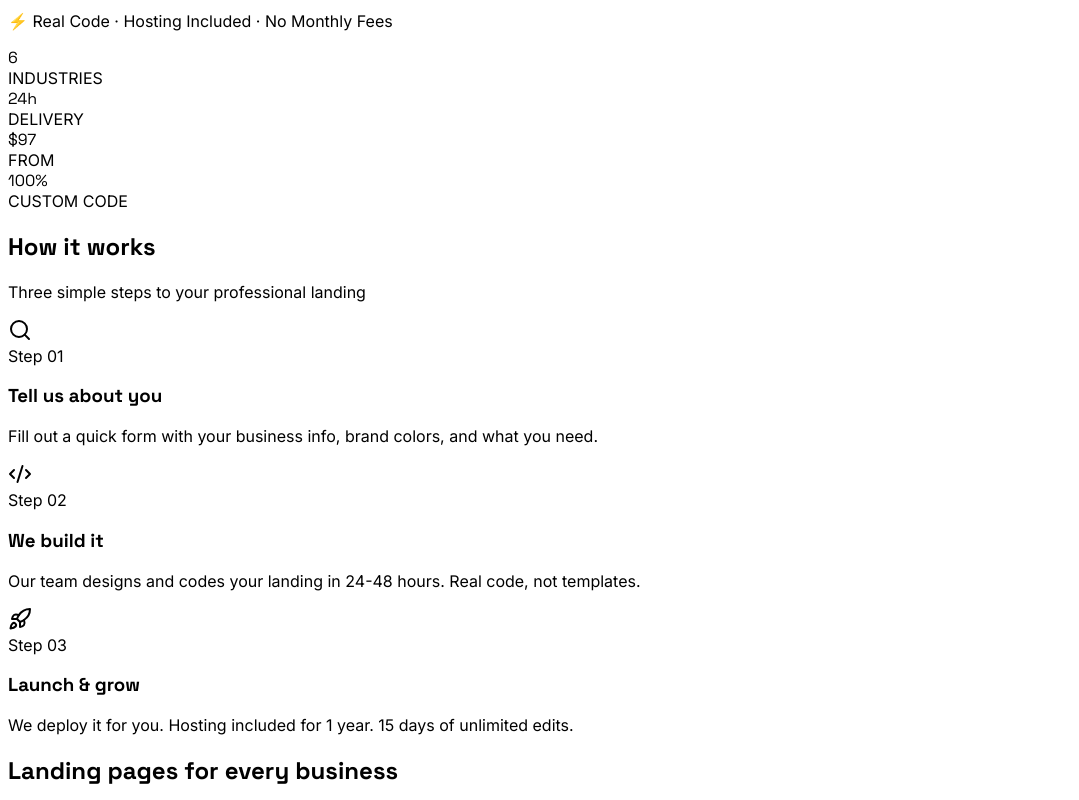
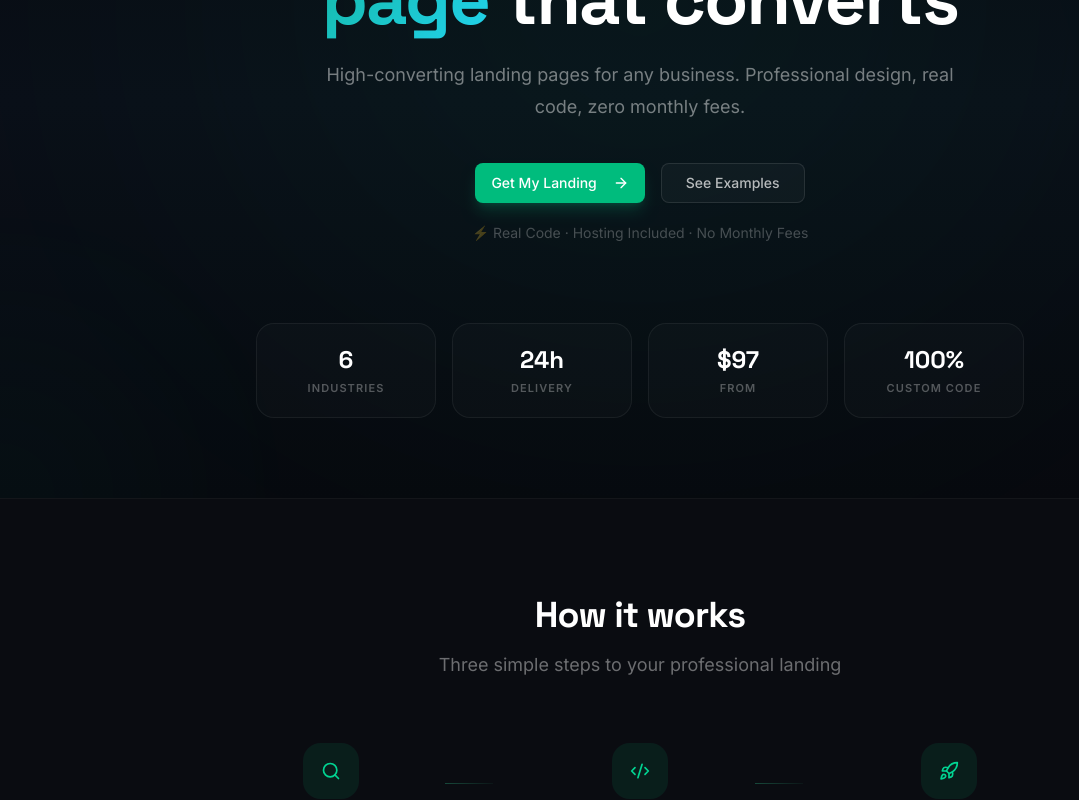
Before and after one commit to RanuK12/landing-factory, a Next.js app: page / in a window 1280 px wide. Shown: the part 360-1160 px from the top of the page, without its empty margins (0-1079 px from the left). Built offline with nearby package versions, Linux system fonts and the light colour scheme.

Commit message:
fix: restore missing Tailwind CSS imports and theme variables in globals.css
- Add @import 'tailwindcss', 'tw-animate-css' and 'shadcn/tailwind.css'.
- Add shadcn/ui css variables block under @theme and :root selectors.
- Restore @layer base configuration.

```diff
--- a/src/app/globals.css
+++ b/src/app/globals.css
@@ -1,4 +1,133 @@
+@import "tailwindcss";
+@import "tw-animate-css";
+@import "shadcn/tailwind.css";
 
+@custom-variant dark (&:is(.dark *));
+
+@theme inline {
+  --color-background: var(--background);
+  --color-foreground: var(--foreground);
+  --font-sans: var(--font-inter), system-ui, sans-serif;
+  --font-mono: var(--font-geist-mono), monospace;
+  --font-heading: var(--font-space-grotesk), system-ui, sans-serif;
+  --color-sidebar-ring: var(--sidebar-ring);
+  --color-sidebar-border: var(--sidebar-border);
+  --color-sidebar-accent-foreground: var(--sidebar-accent-foreground);
+  --color-sidebar-accent: var(--sidebar-accent);
+  --color-sidebar-primary-foreground: var(--sidebar-primary-foreground);
+  --color-sidebar-primary: var(--sidebar-primary);
+  --color-sidebar-foreground: var(--sidebar-foreground);
+  --color-sidebar: var(--sidebar);
+  --color-chart-5: var(--chart-5);
+  --color-chart-4: var(--chart-4);
+  --color-chart-3: var(--chart-3);
+  --color-chart-2: var(--chart-2);
+  --color-chart-1: var(--chart-1);
+  --color-ring: var(--ring);
+  --color-input: var(--input);
+  --color-border: var(--border);
+  --color-destructive: var(--destructive);
+  --color-accent-foreground: var(--accent-foreground);
+  --color-accent: var(--accent);
+  --color-muted-foreground: var(--muted-foreground);
+  --color-muted: var(--muted);
+  --color-secondary-foreground: var(--secondary-foreground);
+  --color-secondary: var(--secondary);
+  --color-primary-foreground: var(--primary-foreground);
+  --color-primary: var(--primary);
+  --color-popover-foreground: var(--popover-foreground);
+  --color-popover: var(--popover);
+  --color-card-foreground: var(--card-foreground);
+  --color-card: var(--card);
+  --radius-sm: calc(var(--radius) * 0.6);
+  --radius-md: calc(var(--radius) * 0.8);
+  --radius-lg: var(--radius);
+  --radius-xl: calc(var(--radius) * 1.4);
+  --radius-2xl: calc(var(--radius) * 1.8);
+  --radius-3xl: calc(var(--radius) * 2.2);
+  --radius-4xl: calc(var(--radius) * 2.6);
+}
+
+:root {
+  --background: oklch(1 0 0);
+  --foreground: oklch(0.145 0 0);
+  --card: oklch(1 0 0);
+  --card-foreground: oklch(0.145 0 0);
+  --popover: oklch(1 0 0);
+  --popover-foreground: oklch(0.145 0 0);
+  --primary: oklch(0.205 0 0);
+  --primary-foreground: oklch(0.985 0 0);
+  --secondary: oklch(0.97 0 0);
+  --secondary-foreground: oklch(0.205 0 0);
+  --muted: oklch(0.97 0 0);
+  --muted-foreground: oklch(0.556 0 0);
+  --accent: oklch(0.97 0 0);
+  --accent-foreground: oklch(0.205 0 0);
+  --destructive: oklch(0.577 0.245 27.325);
+  --border: oklch(0.922 0 0);
+  --input: oklch(0.922 0 0);
+  --ring: oklch(0.708 0 0);
+  --chart-1: oklch(0.87 0 0);
+  --chart-2: oklch(0.556 0 0);
+  --chart-3: oklch(0.439 0 0);
+  --chart-4: oklch(0.371 0 0);
+  --chart-5: oklch(0.269 0 0);
+  --radius: 0.625rem;
+  --sidebar: oklch(0.985 0 0);
+  --sidebar-foreground: oklch(0.145 0 0);
+  --sidebar-primary: oklch(0.205 0 0);
+  --sidebar-primary-foreground: oklch(0.985 0 0);
+  --sidebar-accent: oklch(0.97 0 0);
+  --sidebar-accent-foreground: oklch(0.205 0 0);
+  --sidebar-border: oklch(0.922 0 0);
+  --sidebar-ring: oklch(0.708 0 0);
+}
+
+.dark {
+  --background: oklch(0.145 0 0);
+  --foreground: oklch(0.985 0 0);
+  --card: oklch(0.205 0 0);
+  --card-foreground: oklch(0.985 0 0);
+  --popover: oklch(0.205 0 0);
+  --popover-foreground: oklch(0.985 0 0);
+  --primary: oklch(0.922 0 0);
+  --primary-foreground: oklch(0.205 0 0);
+  --secondary: oklch(0.269 0 0);
+  --secondary-foreground: oklch(0.985 0 0);
+  --muted: oklch(0.269 0 0);
+  --muted-foreground: oklch(0.708 0 0);
+  --accent: oklch(0.269 0 0);
+  --accent-foreground: oklch(0.985 0 0);
+  --destructive: oklch(0.704 0.191 22.216);
+  --border: oklch(1 0 0 / 10%);
+  --input: oklch(1 0 0 / 15%);
+  --ring: oklch(0.556 0 0);
+  --chart-1: oklch(0.87 0 0);
+  --chart-2: oklch(0.556 0 0);
+  --chart-3: oklch(0.439 0 0);
+  --chart-4: oklch(0.371 0 0);
+  --chart-5: oklch(0.269 0 0);
+  --sidebar: oklch(0.205 0 0);
+  --sidebar-foreground: oklch(0.985 0 0);
+  --sidebar-primary: oklch(0.488 0.243 264.376);
+  --sidebar-primary-foreground: oklch(0.985 0 0);
+  --sidebar-accent: oklch(0.269 0 0);
+  --sidebar-accent-foreground: oklch(0.985 0 0);
+  --sidebar-border: oklch(1 0 0 / 10%);
+  --sidebar-ring: oklch(0.556 0 0);
+}
+
+@layer base {
+  * {
+    @apply border-border outline-ring/50;
+  }
+  body {
+    @apply bg-background text-foreground;
+  }
+  html {
+    @apply font-sans;
+  }
+}
 
 /* ─── Gradient text ─── */
 .text-gradient-emerald {
```
